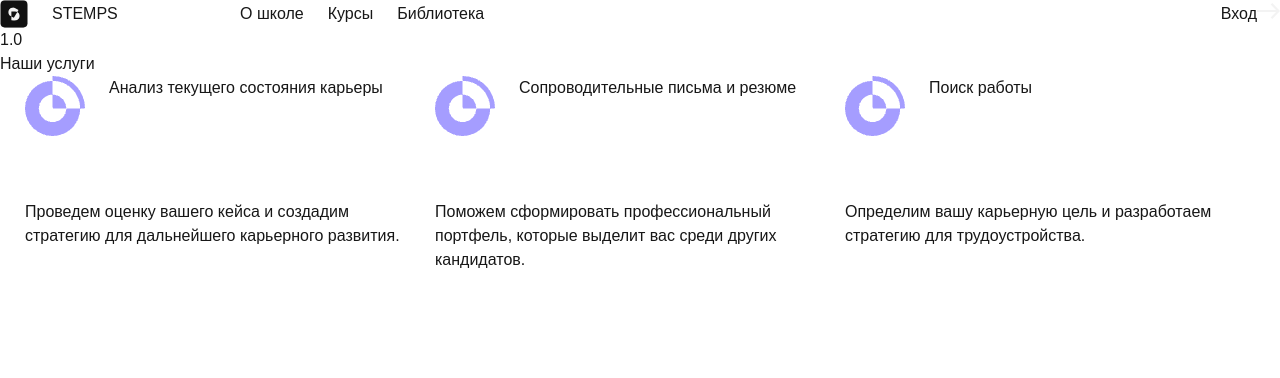
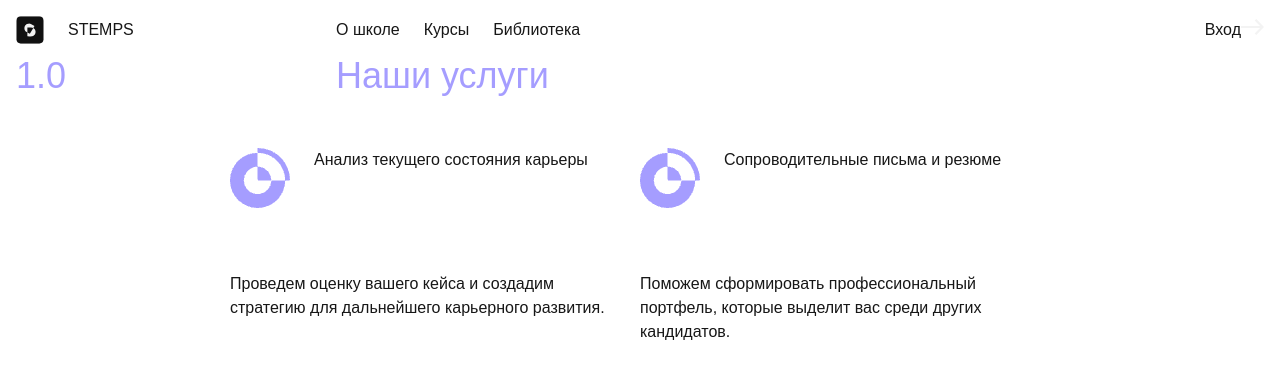
Before and after one commit to Pavel-Retunskih/test_swiper, a Next.js app: page / in a window 1280 px wide. Shown: the top 378 px of the page. Built offline with nearby package versions, Linux system fonts and the light colour scheme.

Commit message:
add styles

```diff
--- a/src/app/page.tsx
+++ b/src/app/page.tsx
@@ -8,31 +8,32 @@ export default async function Home() {
   const res = await fetch("http://localhost:3000/api/cards")
   const cards = await res.json();
   console.log(cards);
-  return <main className={'flex flex-col'}>
-    <header className={'flex items-center max-w-screen-xl w-full'}>
-      <div className={'flex items-center gap-6 grow max-w-[300px]'}>
+  return <main className={'flex flex-col p-4'}>
+    <header className={'flex justify-between items-center max-w-screen-xl w-full'}>
+      <div className={'flex items-center gap-6 grow max-w-[320px]'}>
         <Logo/>
         <h1>STEMPS</h1>
       </div>
-      <div className={'max-w-[1040px] w-full flex items-center justify-between'}>
-        <nav>
+      <nav className={'hidden grow md:flex items-center justify-between'}>
         <ul className={'flex items-center gap-6'}>
           <li>О школе</li>
           <li>Курсы</li>
           <li>Библиотека</li>
         </ul>
-        </nav>
         <div>
             <span>
               Вход
             </span>
           <button><ExitIcon/></button>
-          <button className={'hidden'}>Меню</button>
         </div>
-      </div>
+      </nav>
+      <button
+          className={'flex sm:hidden p-4 bg-black text-white w-[58px] h-[24px] rounded justify-center' +
+              ' items-center'}>Меню
+      </button>
     </header>
-    <section>
-      <span>1.0</span>
+    <section className={'flex text-4xl py-3 mb-10 text-primary-purple flex-col sm:flex-row'}>
+      <span className={'grow max-w-[320px]'}>1.0</span>
       <h2>Наши услуги</h2>
     </section>
     <section className={'max-w-screen-xl'}>
--- a/src/shared/Slider/SliderButtons/SliderButtons.tsx
+++ b/src/shared/Slider/SliderButtons/SliderButtons.tsx
@@ -14,7 +14,8 @@ export function SliderButtons({cards, setCurrentIndexAction, currentIndex, ...re
   return <div{...rest}>
     {cards.map((_, index) => {
       return (<button onClick={() => setCurrentIndexAction(index)} key={index}
-                      className={index === currentIndex ? 'transform w-20 relative h-2 rounded bg-gray-300 before:absolute' +
+                      className={index === currentIndex ? 'transform w-10 relative h-2 rounded bg-gray-300' +
+                          ' before:absolute' +
                           ' before:block before:rounded  before:-translate-y-1/2 before:bg-black before:h-2' +
                           ' before:w-5 before:content-[""]' : ' bg-gray-300' +
                           ' h-2 w-2' +
--- a/tailwind.config.ts
+++ b/tailwind.config.ts
@@ -13,6 +13,9 @@ export default {
 
       },
       colors: {
+        primary: {
+          purple: '#A59DFF'
+        },
         background: "var(--background)",
         foreground: "var(--foreground)",
       },
```
Lines whose indentation alone changed are shown as unchanged.
